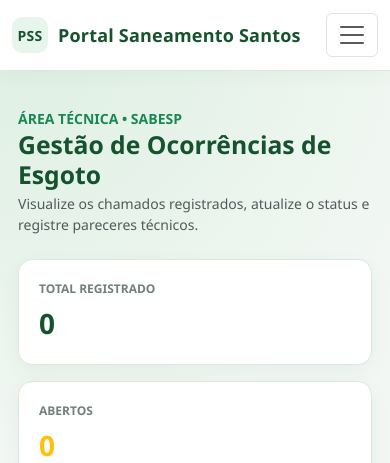
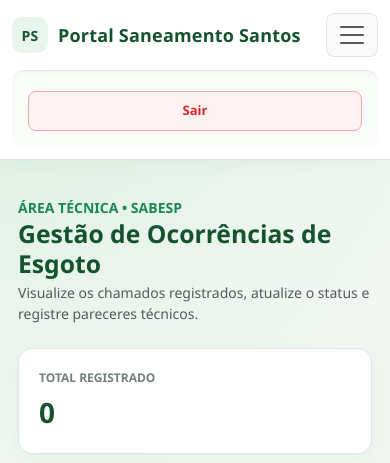
Before and after one commit to SophiaaRibeiro/Java_Web-Sistemas-Chamados-Esgoto_Sabesp, a Spring Boot app: page /sabesp/chamados in a window 390 px wide, after a click that opens the changed part. Shown: the top 463 px of the page. Run offline with Spring Boot 4, Linux system fonts and the light colour scheme; the visitor is signed in with stand-in values (Sample User, id 1); data that the repository does not hold is empty; some of the project's set-up classes (security, data sources, template engines, error pages and the like) are left out, and stand-ins take their place.

Commit message:
Refactor navbar HTML and styles for mobile support
Updated navbar HTML structure and styles for improved mobile responsiveness and visual consistency.

```diff
--- a/src/main/resources/templates/produtos/fragments/navbar.html
+++ b/src/main/resources/templates/produtos/fragments/navbar.html
@@ -6,15 +6,14 @@
 
         <!-- Logo / Marca -->
         <a class="navbar-brand brand-logo" th:href="@{/usuario/home}">
-            <div class="brand-icon">PSS</div>
+            <div class="brand-icon">PS</div>
             <span>Portal Saneamento Santos</span>
         </a>
 
         <!-- Botão Mobile -->
         <button class="navbar-toggler custom-toggler"
                 type="button"
-                data-bs-toggle="collapse"
-                data-bs-target="#menuNavbar"
+                id="botaoMenuMobile"
                 aria-controls="menuNavbar"
                 aria-expanded="false"
                 aria-label="Alternar navegação">
@@ -24,11 +23,6 @@
         <!-- Links e Menu -->
         <div class="collapse navbar-collapse" id="menuNavbar">
             <ul class="navbar-nav ms-auto align-items-lg-center gap-2">
-
-                <!-- Link opcional para Home ou Chamados se necessário -->
-                <li class="nav-item">
-                    <a class="nav-link custom-nav-link" th:href="@{/usuario/home}">Início</a>
-                </li>
 
                 <!-- Botão de Sair -->
                 <li class="nav-item ms-lg-2">
@@ -43,7 +37,7 @@
         </div>
     </div>
 
-    <!-- Estilos exclusivos da Navbar para manter o padrão visual -->
+    <!-- Estilos da Navbar e Menu Mobile Estilizado -->
     <style>
         .custom-navbar {
             background-color: var(--branco, #FFFFFF);
@@ -81,23 +75,24 @@
             font-size: 14px;
             transition: color 0.2s ease;
             padding: 8px 12px !important;
+            border-radius: 6px;
         }
 
         .custom-nav-link:hover {
             color: var(--verde-principal, #198754) !important;
+            background-color: var(--verde-claro, #E8F5EC);
         }
 
-        /* Botão de Sair estilizado com o padrão de botões */
         .btn-logout {
             display: inline-flex;
             align-items: center;
             justify-content: center;
-            height: 38px;
+            height: 40px;
             padding: 0 16px;
-            border: 1px solid var(--borda, #DCE7DF);
+            border: 1px solid #FCA5A5;
             border-radius: 8px;
-            background: transparent;
-            color: #DC3545;
+            background: #FEF2F2;
+            color: #DC2626;
             font-family: inherit;
             font-size: 13px;
             font-weight: 650;
@@ -108,7 +103,7 @@
 
         .btn-logout:hover {
             background: #FEE2E2;
-            border-color: #FECACA;
+            border-color: #F87171;
             color: #991B1B;
             transform: translateY(-1px);
         }
@@ -116,24 +111,49 @@
         .custom-toggler {
             border-color: var(--borda, #DCE7DF);
             padding: 6px 10px;
+            border-radius: 8px;
+            background: #FAFAFA;
         }
 
         .custom-toggler:focus {
             box-shadow: 0 0 0 3px rgba(25, 135, 84, 0.12);
         }
 
+        /* Ajustes específicos para o menu expandido no Celular / Mobile */
         @media (max-width: 991px) {
             .navbar-collapse {
-                padding-top: 15px;
+                padding: 16px;
                 border-top: 1px solid var(--borda, #DCE7DF);
                 margin-top: 12px;
+                background-color: #FAFCFA;
+                border-radius: 12px;
+                box-shadow: inset 0 2px 6px rgba(0, 0, 0, 0.02);
+                display: none; /* Oculto por padrão */
+            }
+            .navbar-collapse.show {
+                display: block; /* Mostra ao abrir */
+            }
+            .navbar-nav {
+                gap: 10px !important;
             }
             .btn-logout {
                 width: 100%;
-                margin-top: 5px;
+                margin-top: 4px;
             }
         }
     </style>
+
+    <!-- Script puro para abrir/fechar o menu mobile com suavidade -->
+    <script>
+        document.addEventListener("DOMContentLoaded", function () {
+            const botao = document.getElementById("botaoMenuMobile");
+            const menu = document.getElementById("menuNavbar");
+
+            if (botao && menu) {
+                botao.addEventListener("click", function () {
+                    menu.classList.toggle("show");
+                });
+            }
+        });
+    </script>
 </nav>
-
-<script src="https://cdn.jsdelivr.net/npm/bootstrap@5.3.3/dist/js/bootstrap.bundle.min.js"></script>
```
